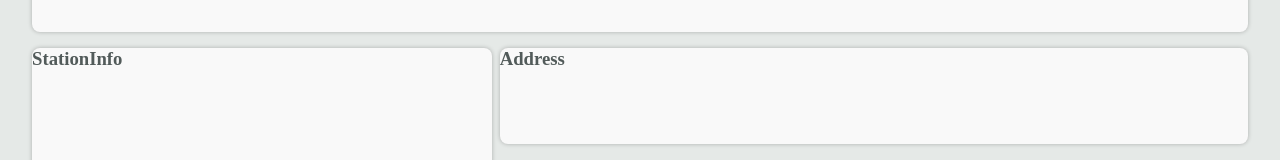
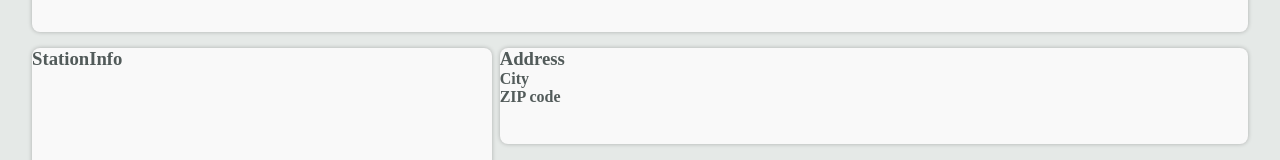
Before and after one commit to WildCodeSchool-2024-02/JS-lyon-0224-P3-geocode, a React (Vite) app in the folder client/: page / in a window 1280 px wide. Shown: the part 534-694 px from the top of the page. Built offline with nearby package versions, Linux system fonts and the light colour scheme.

Commit message:
preparation station info

```diff
--- a/client/src/components/Homepage/StationInfo.jsx
+++ b/client/src/components/Homepage/StationInfo.jsx
@@ -10,6 +10,8 @@ function StationInfo() {
         <div className="supplementary">
           <div className="address">
             <h3>Address</h3>
+            <h4>City</h4>
+            <h4>ZIP code</h4>
           </div>
           <div className="charger">
             <h3>Charger</h3>
```
